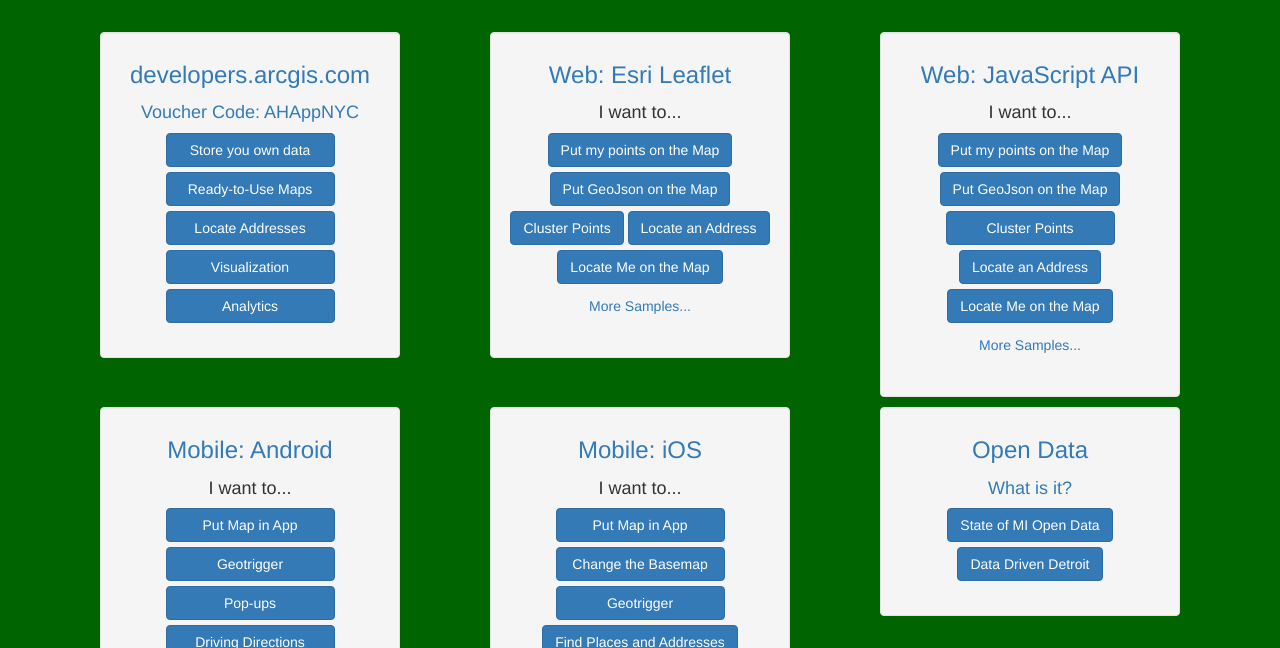
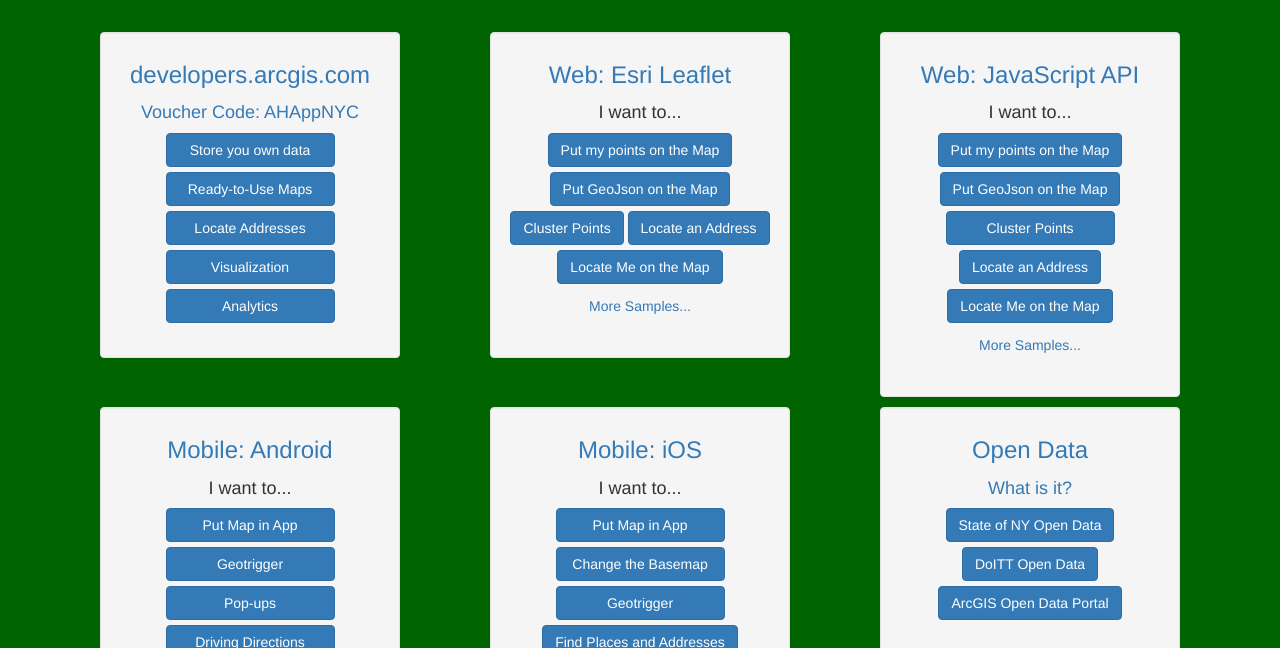
Before and after one commit to david-chambers/hackathon-handbook, a plain HTML site: page appendix.html in a window 1280 px wide. Shown: the part 152-800 px from the top of the page. Drawn offline with nearby package versions, Linux system fonts and the light colour scheme.

Commit message:
Updated Open Data links for AH NYC

```diff
--- a/appendix.html
+++ b/appendix.html
@@ -136,9 +136,9 @@
                   <h3><a href="http://opendata.arcgis.com/">Open Data</a></h3>
                   <h4><a href=" http://opendatahandbook.org/guide/en/what-is-open-data/">What is it?</a></h4>
                   <p>
-					  <a href="http://gis.michigan.opendata.arcgis.com/datasets?q=Detroit" class="btn btn-primary btn-wide-100 btn-max-width">State of MI Open Data</a>
-                      <a href="http://portal.datadrivendetroit.org/datasets?" class="btn btn-primary btn-wide-100 btn-max-width">Data Driven Detroit</a>
-                  <!--<a href="http://data.columbus.opendata.arcgis.com/" class="btn btn-primary btn-wide-100 btn-max-width">Columbus Open Data Portal</a>	-->
+					  <a href="http://www.arcgis.com/home/item.html?id=dad79bc9db8e4bc897b12442f6453c4a" class="btn btn-primary btn-wide-100 btn-max-width">State of NY Open Data</a>
+                      <a href="http://www1.nyc.gov/site/doitt/initiatives/open-data.page" class="btn btn-primary btn-wide-100 btn-max-width">DoITT Open Data</a>
+                  <a href="http://opendata.arcgis.com/" class="btn btn-primary btn-wide-100 btn-max-width">ArcGIS Open Data Portal</a>
                       <!--<a href="https://opendurham.nc.gov/page/home/" class="btn btn-primary btn-wide-100 btn-max-width">Durham Open Data Portal</a>-->
                       <!--<a href="https://data.raleighnc.gov/" class="btn btn-primary btn-wide-100 btn-max-width">Raleigh Open Data Portal</a>-->
                       <!--<a href="http://doc.arcgis.com/en/open-data/consumer/find-data.htm" class="btn btn-primary btn-wide-75 btn-max-width">How to use it</a>-->
```
